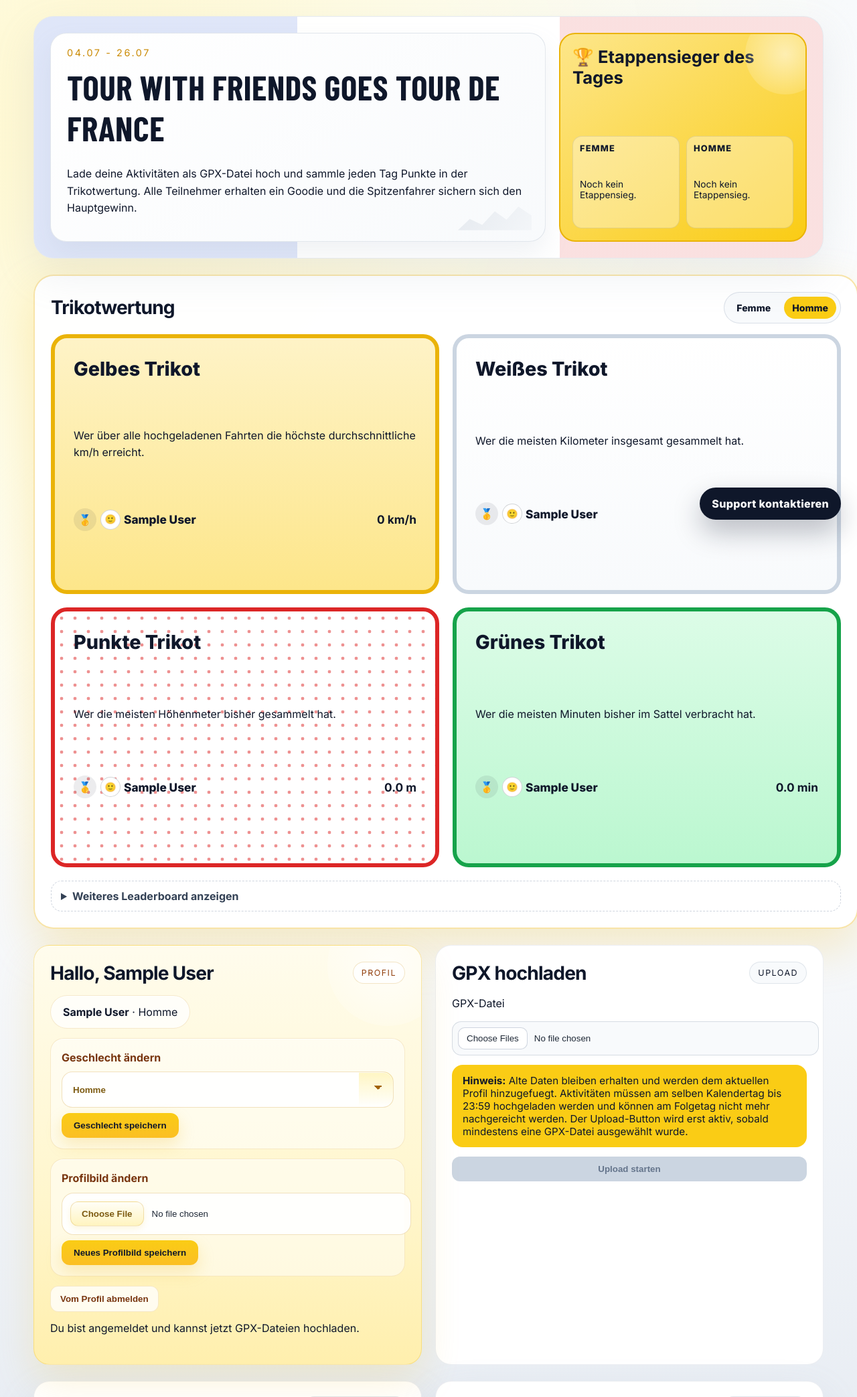
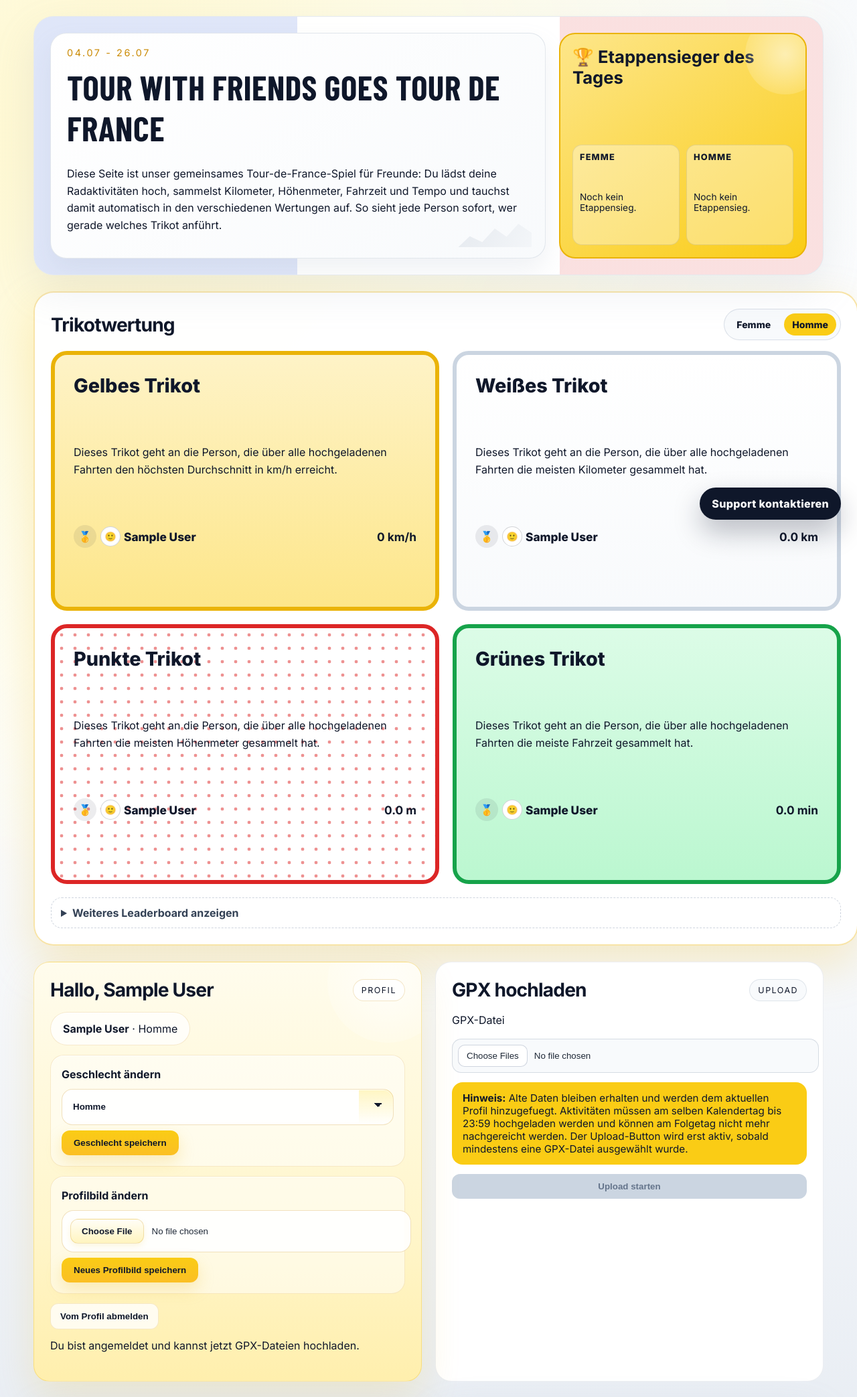
Before and after one commit to carlottadietz/tourwithfriends, a Flask app: page / in a window 1280 px wide. Shown: the top 2086 px of the page at 67% size. Run offline with Flask 3, Linux system fonts and the light colour scheme; the visitor is signed in with stand-in values (Sample User, id 1); data comes from the database, SQL or seed files in the repository; data that the repository does not hold is empty; some libraries are stand-ins or nearby versions; some web fonts are replaced.

Commit message:
Clarify jersey descriptions

```diff
--- a/templates/index.html
+++ b/templates/index.html
@@ -109,7 +109,7 @@
     form { display: grid; gap: 14px; }
     input:not([type="radio"]):not([type="file"]), select { width: 100%; border-radius: 14px; border: 1px solid rgba(148,163,184,0.35); background: #f8fafc; color: #1f2937; padding: 14px 16px; }
     input:not([type="radio"]):not([type="file"])::placeholder, select { color: #64748b; }
-    select { appearance: none; -webkit-appearance: none; background-image: linear-gradient(45deg, transparent 50%, #92400e 50%), linear-gradient(135deg, #92400e 50%, transparent 50%), linear-gradient(180deg, rgba(255,255,255,0), rgba(255,255,255,0)); background-position: calc(100% - 22px) calc(50% - 3px), calc(100% - 16px) calc(50% - 3px), 100% 0; background-size: 6px 6px, 6px 6px, 2.5rem 100%; background-repeat: no-repeat; padding-right: 48px; }
+    select { appearance: none; -webkit-appearance: none; background-image: linear-gradient(45deg, transparent 50%, #0f172a 50%), linear-gradient(135deg, #0f172a 50%, transparent 50%), linear-gradient(180deg, rgba(255,255,255,0), rgba(255,255,255,0)); background-position: calc(100% - 22px) calc(50% - 3px), calc(100% - 16px) calc(50% - 3px), 100% 0; background-size: 6px 6px, 6px 6px, 2.5rem 100%; background-repeat: no-repeat; padding-right: 48px; }
     select:focus, input[type="file"]:focus { outline: none; border-color: rgba(234,179,8,0.75); box-shadow: 0 0 0 4px rgba(250,204,21,0.2); }
     input[type="file"] {
       width: 100%;
@@ -168,7 +168,7 @@
       pointer-events: none;
     }
     .profile-card > * { position: relative; }
-    .profile-card .badge { background: rgba(255,255,255,0.82); border-color: rgba(202,138,4,0.22); color: #92400e; }
+    .profile-card .badge { background: rgba(255,255,255,0.82); border-color: rgba(202,138,4,0.22); color: #0f172a; }
     .profile-card .user-pill {
       background: rgba(255,255,255,0.76);
       border-color: rgba(202,138,4,0.18);
@@ -182,7 +182,7 @@
       padding: 16px;
       box-shadow: inset 0 1px 0 rgba(255,255,255,0.62);
     }
-    .profile-card .profile-update-form label { font-weight: 700; color: #78350f; }
+    .profile-card .profile-update-form label { font-weight: 700; color: #0f172a; }
     .profile-card select,
     .profile-card input[type="file"] {
       background-color: rgba(255,255,255,0.9);
@@ -193,8 +193,8 @@
       border-radius: 16px;
       min-height: 54px;
       font-weight: 700;
-      color: #7c5a10;
-      background-image: linear-gradient(45deg, transparent 50%, #a16207 50%), linear-gradient(135deg, #a16207 50%, transparent 50%), linear-gradient(180deg, rgba(255,244,184,0.85), rgba(255,255,255,0));
+      color: #0f172a;
+      background-image: linear-gradient(45deg, transparent 50%, #0f172a 50%), linear-gradient(135deg, #0f172a 50%, transparent 50%), linear-gradient(180deg, rgba(255,244,184,0.85), rgba(255,255,255,0));
       background-position: calc(100% - 22px) calc(50% - 3px), calc(100% - 16px) calc(50% - 3px), 100% 0;
       background-size: 6px 6px, 6px 6px, 3.2rem 100%;
     }
@@ -208,7 +208,7 @@
       padding: 10px 16px;
       margin-right: 12px;
       background: linear-gradient(180deg, #fffef7 0%, #fff4bf 100%);
-      color: #7c5a10;
+      color: #0f172a;
       font-weight: 700;
       box-shadow: 0 4px 10px rgba(234,179,8,0.12);
     }
@@ -220,7 +220,7 @@
     .profile-card .secondary {
       background: rgba(255,255,255,0.78);
       border: 1px solid rgba(202,138,4,0.18);
-      color: #78350f;
+      color: #0f172a;
     }
 
     .trikot-full {
@@ -357,7 +357,7 @@
         <span class="label-small">04.07 - 26.07</span>
         <div class="headline-text">
           <h1>tour with friends goes Tour de France </h1>
-          <p class="hero-note">Lade deine Aktivitäten als GPX-Datei hoch und sammle jeden Tag Punkte in der Trikotwertung. Alle Teilnehmer erhalten ein Goodie und die Spitzenfahrer sichern sich den Hauptgewinn.</p>
+          <p class="hero-note">Diese Seite ist unser gemeinsames Tour-de-France-Spiel für Freunde: Du lädst deine Radaktivitäten hoch, sammelst Kilometer, Höhenmeter, Fahrzeit und Tempo und tauchst damit automatisch in den verschiedenen Wertungen auf. So sieht jede Person sofort, wer gerade welches Trikot anführt.</p>
         </div>
       </div>
       <div class="stage-hero">
@@ -411,7 +411,7 @@
         <div class="top-three-cards">
           <article class="trikot-card trikot-yellow">
             <h3>Gelbes Trikot</h3>
-            <p>Wer über alle hochgeladenen Fahrten die höchste durchschnittliche km/h erreicht.</p>
+            <p>Dieses Trikot geht an die Person, die über alle hochgeladenen Fahrten den höchsten Durchschnitt in km/h erreicht.</p>
             <ol class="top-three">
               {% for entry in yellow_leaderboard[:3] %}
                 <li>
@@ -426,7 +426,7 @@
 
           <article class="trikot-card trikot-white">
             <h3>Weißes Trikot</h3>
-            <p>Wer die meisten Kilometer insgesamt gesammelt hat.</p>
+            <p>Dieses Trikot geht an die Person, die über alle hochgeladenen Fahrten die meisten Kilometer gesammelt hat.</p>
             <ol class="top-three">
               {% for entry in white_leaderboard[:3] %}
                 <li>
@@ -441,7 +441,7 @@
 
           <article class="trikot-card trikot-polka">
             <h3>Punkte Trikot</h3>
-            <p>Wer die meisten Höhenmeter bisher gesammelt hat.</p>
+            <p>Dieses Trikot geht an die Person, die über alle hochgeladenen Fahrten die meisten Höhenmeter gesammelt hat.</p>
             <ol class="top-three">
               {% for entry in elevation_leaderboard[:3] %}
                 <li>
@@ -456,7 +456,7 @@
 
           <article class="trikot-card trikot-green">
             <h3>Grünes Trikot</h3>
-            <p>Wer die meisten Minuten bisher im Sattel verbracht hat.</p>
+            <p>Dieses Trikot geht an die Person, die über alle hochgeladenen Fahrten die meiste Fahrzeit gesammelt hat.</p>
             <ol class="top-three">
               {% for entry in duration_leaderboard[:3] %}
                 <li>
```
